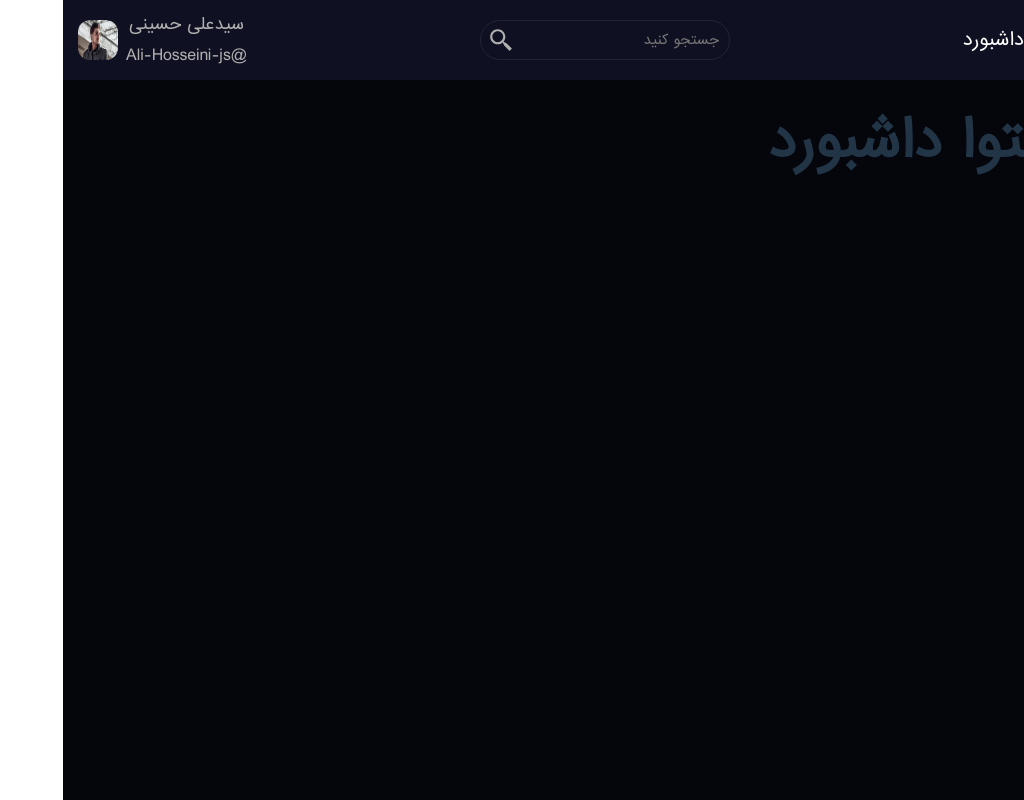
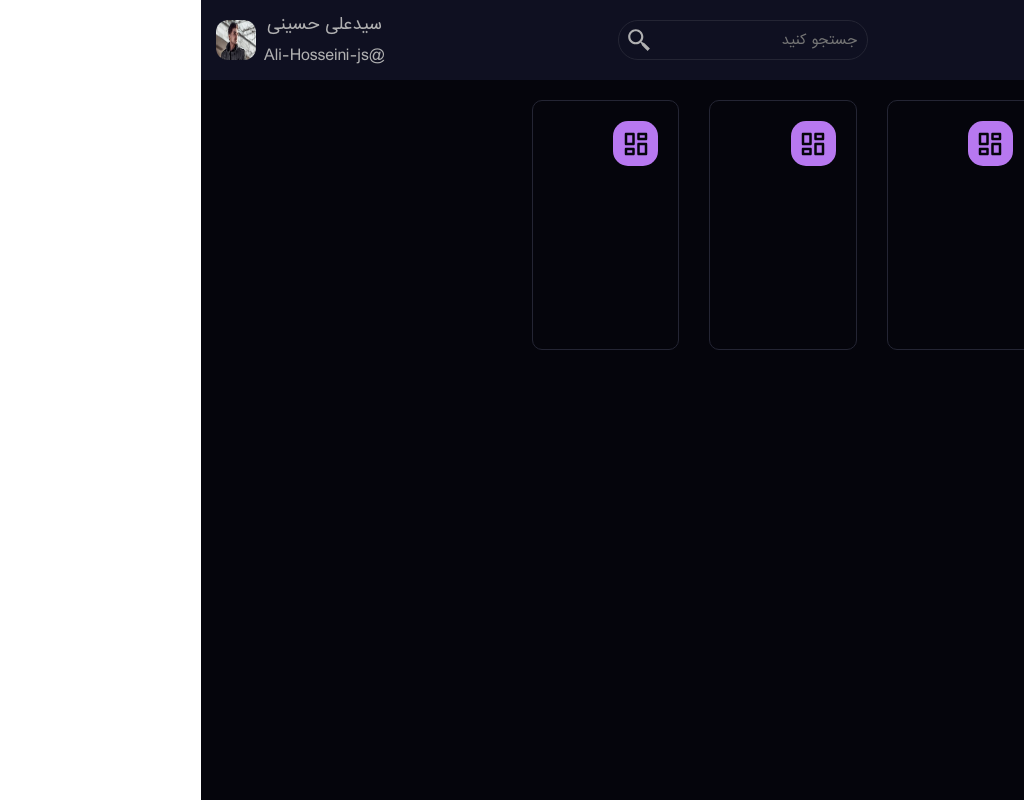
Before and after one commit to Ali-hosseini-js/panel-admin, a React app: page /p in a window 1280 px wide. Both pictures are taken after a click on the button "داشبورد". Shown: the whole page, without its empty margins (256-1280 px from the left). Built offline with nearby package versions, Linux system fonts and the light colour scheme; the HTML template or start-up script is replaced by a standard one.

Commit message:
dashboard page is under construction

```diff
--- a/src/layouts/Main.tsx
+++ b/src/layouts/Main.tsx
@@ -14,6 +14,7 @@ export const Main = ({
     <>
       <main className={`main ${handleSidebar ? "main-increase" : ""}`}>
         <MainHeader setHandleSidebar={setHandleSidebar} />
+        <div className="main-container">
           {children}
           <Routes>
             <Route path="/dashboard" element={<Dashboard />} />
@@ -23,6 +24,7 @@ export const Main = ({
               element={<ApplicationManagement />}
             />
           </Routes>
+        </div>
       </main>
     </>
   );
--- a/src/layouts/Panellayout.css
+++ b/src/layouts/Panellayout.css
@@ -23,6 +23,10 @@
     width: 100%;
     right: unset;
   }
+}
+
+.main-container {
+  padding: 20px;
 }
 
 .main-header {
--- /dev/null
+++ b/src/pages/dashboard/Dashboard.css
@@ -0,0 +1,44 @@
+.dashboard {
+  width: 100%;
+  display: flex;
+  gap: 20px;
+}
+
+.dash-right {
+  width: 70%;
+}
+
+.dash-right-summary {
+  width: 100%;
+  display: flex;
+  gap: 30px;
+}
+
+.dash-right-summary-item {
+  flex: 1 1 calc(25% - 30px);
+  height: 250px;
+  border: 1px solid var(--color-4);
+  border-radius: 10px;
+  padding: 20px;
+  display: flex;
+  flex-direction: column;
+  justify-content: space-between;
+}
+
+.dash-right-summary-item-icon {
+  width: 45px;
+  height: 45px;
+  border-radius: 15px;
+  background-color: var(--color-3);
+  display: flex;
+  align-items: center;
+  justify-content: center;
+  & svg {
+    width: 30px;
+    fill: var(--color-1);
+  }
+}
+
+.dash-left {
+  width: 30%;
+}
--- a/src/pages/dashboard/Dashboard.tsx
+++ b/src/pages/dashboard/Dashboard.tsx
@@ -1,5 +1,7 @@
 import { useEffect } from "react";
 import { useLayoutStore } from "../../store/LayoutStore";
+import "./Dashboard.css";
+import { DashboardSummary } from "./_components/DashboardSummary";
 
 export const Dashboard = () => {
   const { setTitlePage } = useLayoutStore();
@@ -10,7 +12,12 @@ export const Dashboard = () => {
 
   return (
     <>
-      <h1>محتوا داشبورد</h1>
+      <div className="dashboard">
+        <div className="dash-right">
+          <DashboardSummary />
+        </div>
+        <div className="dash-left"></div>
+      </div>
     </>
   );
 };
--- /dev/null
+++ b/src/pages/dashboard/_components/DashboardSummary.tsx
@@ -0,0 +1,18 @@
+import { SvgDashboard } from "../../../icons/src/SvgDashboard";
+
+export const DashboardSummary = () => {
+  return (
+    <>
+      <div className="dash-right-summary">
+        {[0, 0, 0, 0].map((item, index) => (
+          <div key={index} className="dash-right-summary-item">
+            <div className="dash-right-summary-item-icon">
+              <SvgDashboard className="" />
+            </div>
+            <div className="dash-right-summary-item-description"></div>
+          </div>
+        ))}
+      </div>
+    </>
+  );
+};
```
Lines whose indentation alone changed are shown as unchanged.
